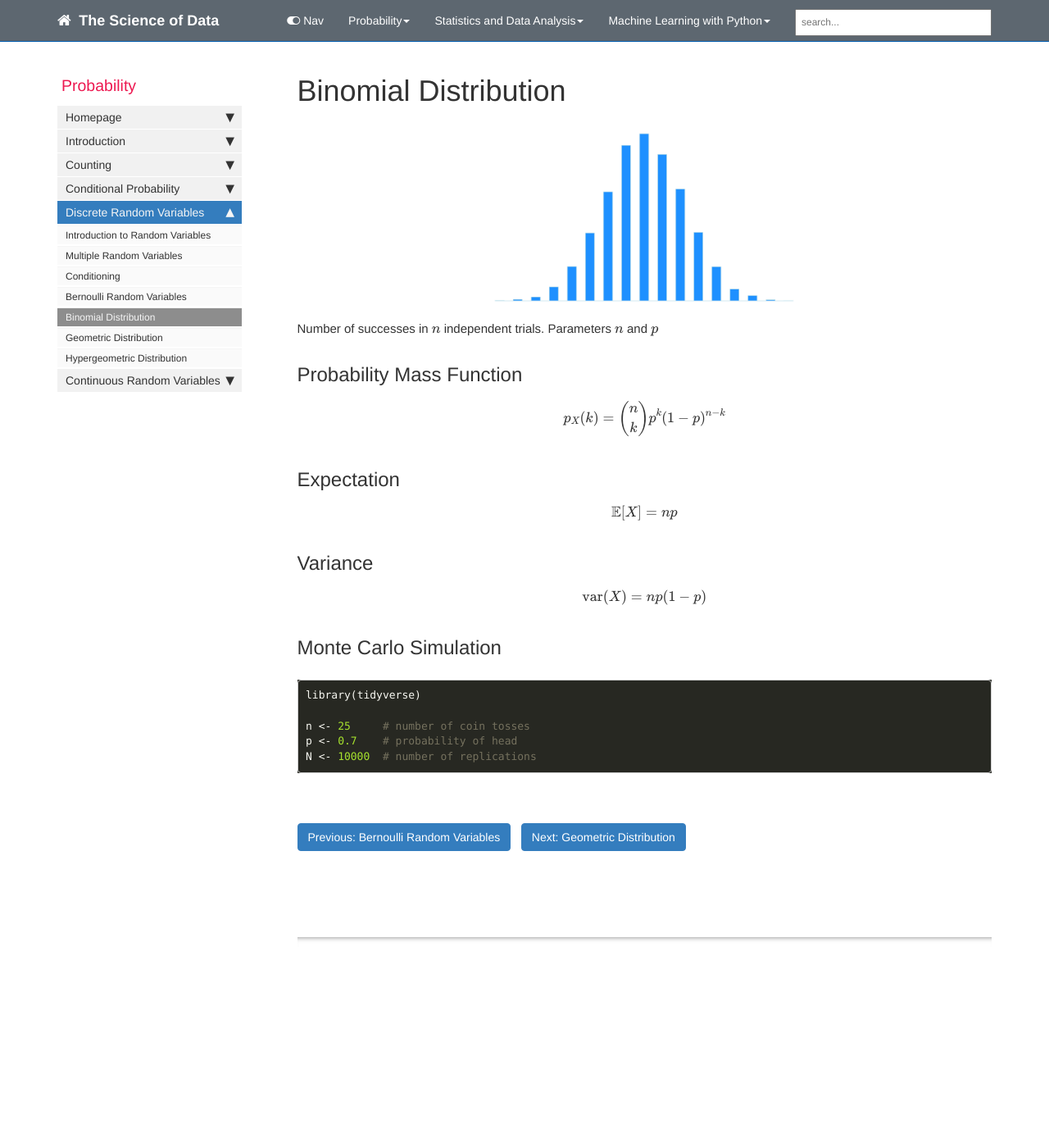
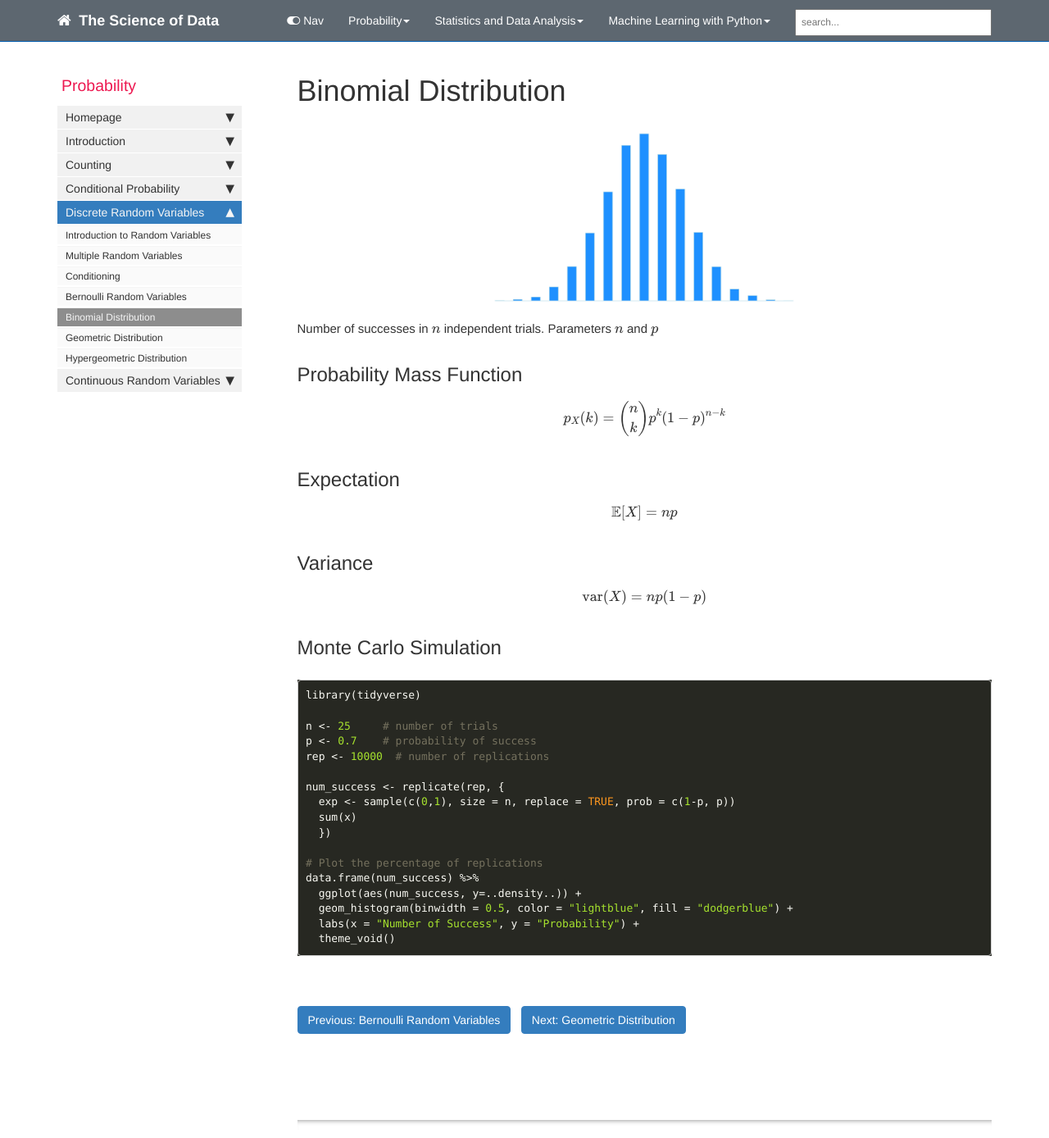
Before and after one commit to mynameisjanus/mynameisjanus.github.io, a Jekyll site: the page built from pages/probability/binomial_distribution.md, in a window 1280 px wide and 1388 px high. Shown: the whole window at 82% size. Built offline with Jekyll 4.4.1, drawn with Linux system fonts in a browser that asks for light colours; formulas are drawn with MathJax 3; comment, search, counter and statistics services are not loaded.

Commit message:
add code for monte carlo simulation for binomial

````diff
--- a/pages/probability/binomial_distribution.md
+++ b/pages/probability/binomial_distribution.md
@@ -34,9 +34,21 @@ $$\mathrm{var}(X)=np(1-p)$$
 ```r
 library(tidyverse)
 
-n <- 25     # number of coin tosses
-p <- 0.7    # probability of head
-N <- 10000  # number of replications
+n <- 25     # number of trials
+p <- 0.7    # probability of success
+rep <- 10000  # number of replications
+
+num_success <- replicate(rep, {
+  exp <- sample(c(0,1), size = n, replace = TRUE, prob = c(1-p, p))
+  sum(x)
+  })
+
+# Plot the percentage of replications
+data.frame(num_success) %>%
+  ggplot(aes(num_success, y=..density..)) +
+  geom_histogram(binwidth = 0.5, color = "lightblue", fill = "dodgerblue") +
+  labs(x = "Number of Success", y = "Probability") +
+  theme_void()
 ```
 <br>
 
````
